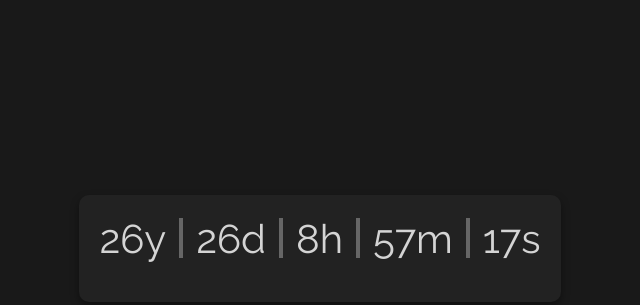
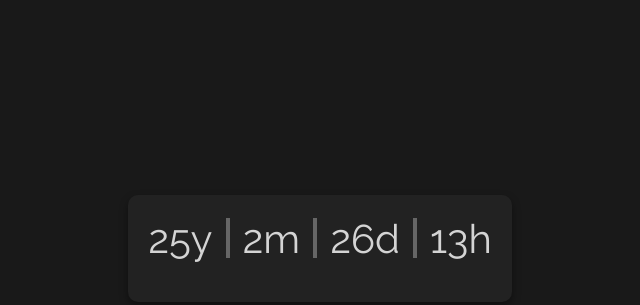
Before and after one commit to dhirajc963/NotionWi, a plain HTML site: page widgets/age_counter_dark.html in a window 1280 px wide. Shown: the part 152-457 px from the top of the page, without its empty margins (320-960 px from the left). Drawn offline with Linux system fonts and the light colour scheme.

Commit message:
updated age

```diff
--- a/widgets/age_counter_dark.html
+++ b/widgets/age_counter_dark.html
@@ -10,16 +10,12 @@
 		/>
 		<style>
 			:root {
-				--bg-color: #191919; /* Dark background */
-				--text-color: #d4d4d4; /* Light text color */
-				--button-bg: #555;
-				--button-hover: #777;
-				--button-border: #666;
-				--input-bg: #555;
+				--bg-color: #191919;
+				--text-color: #d4d4d4;
 				--divider-color: #666;
 				--vertical-divider-color: #666;
-				--counter-bg: #222; /* Dark background for the counter section */
-				--shadow-color: rgba(0, 0, 0, 0.4); /* Shadow effect */
+				--counter-bg: #222;
+				--shadow-color: rgba(0, 0, 0, 0.4);
 			}
 
 			body {
@@ -32,7 +28,6 @@
 				margin: 0;
 				background-color: var(--bg-color);
 				color: var(--text-color);
-				transition: background-color 0.3s, color 0.3s;
 			}
 
 			.age-counter {
@@ -40,8 +35,8 @@
 				position: relative;
 				padding: 20px;
 				border-radius: 10px;
-				background-color: var(--counter-bg); /* Counter background */
-				box-shadow: 0 4px 8px var(--shadow-color); /* Subtle shadow */
+				background-color: var(--counter-bg);
+				box-shadow: 0 4px 8px var(--shadow-color);
 				display: flex;
 				justify-content: center;
 				align-items: center;
@@ -53,17 +48,6 @@
 				display: flex;
 				justify-content: space-evenly;
 				align-items: center;
-			}
-
-			.bold {
-				font-weight: bold;
-			}
-
-			.divider {
-				width: 100%;
-				height: 1px;
-				background-color: var(--divider-color);
-				margin: 20px 0;
 			}
 
 			.counter {
@@ -88,77 +72,80 @@
 					<div class="vertical-divider"></div>
 				</div>
 				<div class="counter">
+					<span id="months">0m</span>
+					<div class="vertical-divider"></div>
+				</div>
+				<div class="counter">
 					<span id="days">0d</span>
 					<div class="vertical-divider"></div>
 				</div>
 				<div class="counter">
 					<span id="hours">0h</span>
-					<div class="vertical-divider"></div>
-				</div>
-				<div class="counter">
-					<span id="minutes">0m</span>
-					<div class="vertical-divider"></div>
-				</div>
-				<div class="counter">
-					<span id="seconds">0s</span>
 				</div>
 			</div>
-			<div class="divider"></div>
 		</div>
 
 		<script>
-			let timer;
 			const birthdate = "1999-11-05T00:00:00-05:00";
 			const yearsElement = document.getElementById("years");
+			const monthsElement = document.getElementById("months");
 			const daysElement = document.getElementById("days");
 			const hoursElement = document.getElementById("hours");
-			const minutesElement = document.getElementById("minutes");
-			const secondsElement = document.getElementById("seconds");
 
-			function calculateAge(birthDate) {
+			function calculateAgeWithMonths(birthDate) {
 				const now = new Date();
 				const birth = new Date(birthDate);
+
+				// Calculate full years
 				let years = now.getFullYear() - birth.getFullYear();
-				let days = now.getDate() - birth.getDate();
-				let hours = now.getHours() - birth.getHours();
-				let minutes = now.getMinutes() - birth.getMinutes();
-				let seconds = now.getSeconds() - birth.getSeconds();
 
-				if (seconds < 0) {
-					seconds += 60;
-					minutes--;
-				}
-
-				if (minutes < 0) {
-					minutes += 60;
-					hours--;
-				}
-
-				if (hours < 0) {
-					hours += 24;
-					days--;
-				}
-
-				if (days < 0) {
-					const lastMonth = new Date(now.getFullYear(), now.getMonth(), 0);
-					days += lastMonth.getDate();
+				// Adjust if the birthday hasn't occurred yet this year
+				const currentYearBirthday = new Date(
+					now.getFullYear(),
+					birth.getMonth(),
+					birth.getDate()
+				);
+				if (now < currentYearBirthday) {
 					years--;
 				}
 
-				return { years, days, hours, minutes, seconds };
+				// Calculate full months after last full year
+				let months = now.getMonth() - birth.getMonth();
+				if (months < 0) {
+					months += 12;
+				}
+
+				// Calculate remaining days after the last month
+				const lastMonthStart = new Date(now.getFullYear(), now.getMonth(), 1);
+				const lastMonthEnd = new Date(now.getFullYear(), now.getMonth() + 1, 0);
+				const daysInLastMonth = lastMonthEnd.getDate();
+
+				let days = now.getDate() - birth.getDate();
+				if (days < 0) {
+					days += daysInLastMonth;
+					months--;
+					if (months < 0) {
+						months = 11;
+						years--;
+					}
+				}
+
+				// Calculate hours
+				const hours = now.getHours();
+
+				return { years, months, days, hours };
 			}
 
 			function updateAgeDisplay() {
-				const age = calculateAge(birthdate);
-				yearsElement.innerHTML = `${age.years}y`;
-				daysElement.innerHTML = `${age.days}d`;
-				hoursElement.innerHTML = `${age.hours}h`;
-				minutesElement.innerHTML = `${age.minutes}m`;
-				secondsElement.innerHTML = `${age.seconds}s`;
+				const age = calculateAgeWithMonths(birthdate);
+				yearsElement.textContent = `${age.years}y`;
+				monthsElement.textContent = `${age.months}m`;
+				daysElement.textContent = `${age.days}d`;
+				hoursElement.textContent = `${age.hours}h`;
 			}
 
 			updateAgeDisplay();
-			timer = setInterval(updateAgeDisplay, 1000);
+			setInterval(updateAgeDisplay, 1000); // Update every second
 		</script>
 	</body>
 </html>
```
